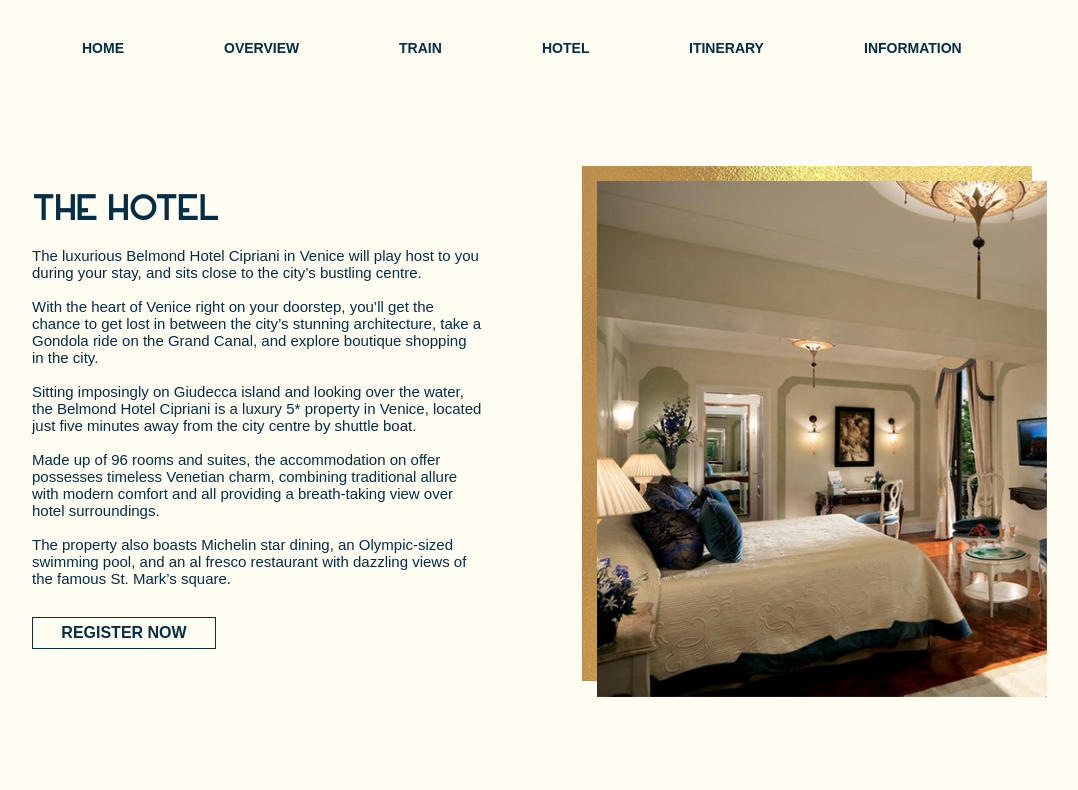
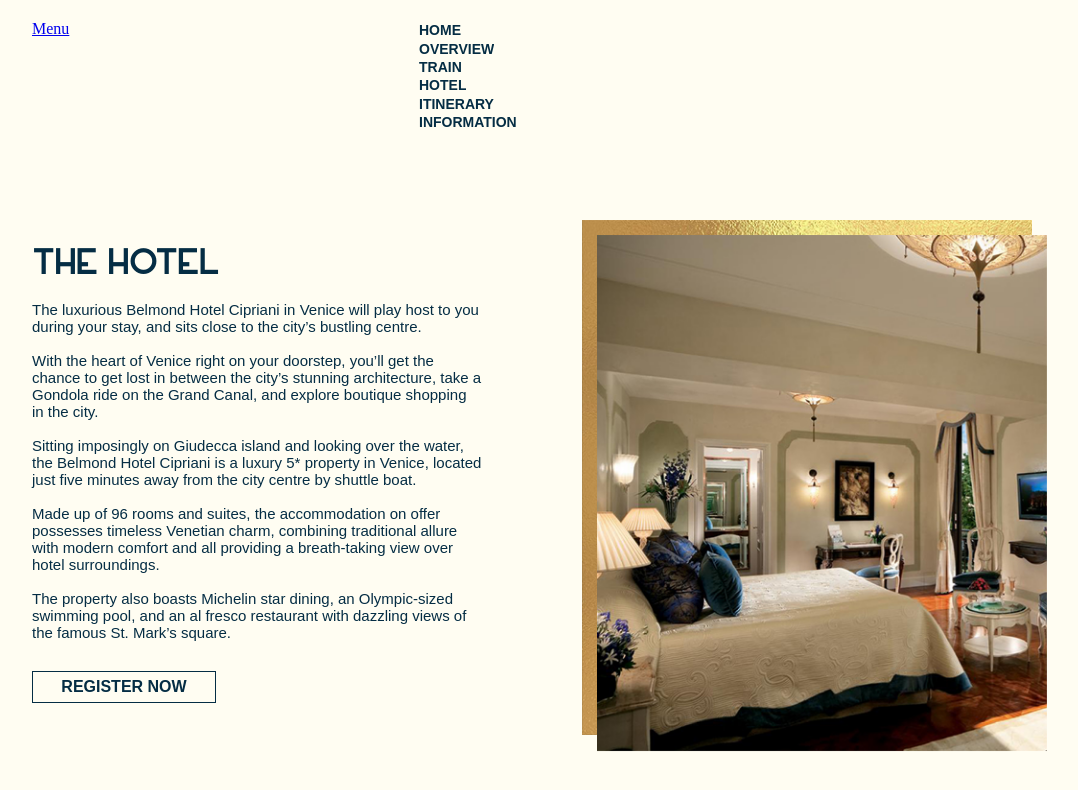
Before and after one commit to hduffin1/mkmorientexpress, a plain HTML site: page hotel.html in a window 1280 px wide. Shown: the whole page, without its empty margins (108-1186 px from the left). Drawn offline with Linux system fonts and the light colour scheme; a web font is replaced by a local one.

Commit message:
edit nav.

```diff
--- a/index.html
+++ b/index.html
@@ -9,15 +9,13 @@
     <link rel="stylesheet" type="text/css" href="sass/animate.min.css">
     <link rel="stylesheet" type="text/css" href="sass/media-queries.css">
     <link rel="stylesheet" href="https://use.typekit.net/iol0ecs.css">
-    <script>(function(H){H.className=H.className+="js"})(document.documentElement)</script>
 </head>
 
 <body>
   <div class="container">
-      <header class="header animated fadeInUp">
+    <header class="header animated fadeInUp">
           <nav class="nav flex">
-            <a class="skip" href="#menu">Menu</a>
-              <ul id="menu">
+              <ul>
                   <li><a href="index.html" class=" hvr-underline-from-center">Home</a></li>
                   <li><a href="overview.html" class=" hvr-underline-from-center">Overview</a></li>
                   <li><a href="train.html" class=" hvr-underline-from-center">Train</a></li>
@@ -27,19 +25,20 @@
               </ul>
           </nav>
       </header>
+  </div>
 
+  <div class="container">
       <div class="landing-holder">
           <img src="images/landing-page-anim.svg" alt="landing page animation">
           <div class="copy-holder animated fadeIn">
               <h1>You're Invited</h1>
               <p>To join us on a once-in-a-lifetime journey aboard the world-famous Venice Simplon Orient Express to Venice.</p>
               <h2>28 June - 1 July 2020</h2>
-              <div class="reg-btn"><a href="http://rsvp.mkmorientexpress.co.uk/"><h3>Click here to RSVP</h3></a></div>
+              <div class="reg-btn"><a href="http://rsvp.mkmorientexpress.co.uk/"><h3>Click here to Register</h3></a></div>
           </div>
       </div>
   </div>
   <script type="text/javascript" src="js/jquery-1.4.1.min.js"></script>
   <script type="text/javascript" src="js/custom.js"></script>
-  <script type="text/javascript" src="js/nav.js"></script>
 </body>
 </html>
--- a/sass/layout.scss
+++ b/sass/layout.scss
@@ -23,6 +23,7 @@
         text-transform: uppercase;
         margin: 0 auto;
         width: 25%;
+        z-index: 200000;
         background: -webkit-linear-gradient(transparent, transparent),
         url(../images/gold.jpg) repeat;
         background: -o-linear-gradient(transparent, transparent);
--- a/sass/media-queries.css
+++ b/sass/media-queries.css
@@ -1,27 +1,3 @@
-/* On screens larger than **, remove the menu link and display all menu items */
-@media screen and (min-width: 900px) {
-      .js .nav ul {
-        width: 100%;
-        overflow: auto;
-        max-height: inherit;
-        position: static;
-        display: flex;
-        justify-content: flex-start;
-        background-color: transparent;
-      }
-      .js .nav li {
-        text-align: left;
-        display: inline-block;
-        border-top: 0;
-      }
-      .js .nav li:last-child {
-        border: 0;
-      }
-      .js .nav .skip {
-        display: none;
-        visibility: hidden;
-      }
-    }
 
 /* Extra small devices (phones, 600px and down) */
 @media only screen and (max-width: 600px) {
@@ -35,7 +11,8 @@
     }
 
     .js .nav li {
-      padding: 0;
+      margin-top: 20px;
+      text-align: center;
     }
 
     .flex-page {
--- a/sass/nav.scss
+++ b/sass/nav.scss
@@ -2,9 +2,9 @@
     header {
         margin: 0;
         margin-top: 20px;
-        z-index: 200000;
         background-color: $cream;
         animation-delay: 5.5s;
+        position: static;
     }
 
     .header-static {
@@ -47,11 +47,12 @@
     .nav ul {
       margin: 0;
       padding: 0;
-      list-style-type: none;
+      display: inline-block;
 
       li {
         justify-content: space-between;
-        padding: 0 30px;
+        padding: 0 350px;
+        display: inline-block;
       }
 
       a {
@@ -67,80 +68,3 @@
         }
       }
     }
-
-/* Style the menu link */
-    .js .nav .skip {
-      font-family: interstate, sans-serif;
-      font-weight: 700;
-      font-size: 14px;
-      text-transform: uppercase;
-      position: absolute;
-      right: 30px;
-      overflow: hidden;
-      width: 50px;
-      height: 2.5em;
-      text-align: center;
-      line-height: 2.5em;
-      text-transform: uppercase;
-      text-decoration: none;
-          &:hover {
-              transition: .4s;
-          }
-    }
-
-
-    /* Hide and position the closed .nav ul */
-    .js .nav ul {
-      z-index: 1000000;
-      max-height: 0;
-      overflow: hidden;
-      position: absolute;
-      right: 1em;
-      top: 3.5em;
-      transition: max-height 1s ease-out;
-    }
-
-    /* Style the list items to appear under the menu link */
-    .js nav li {
-
-      text-align: right;
-      background-color: $cream;
-    }
-
-    /* Style the list item links for ease of touch on small screens */
-    .js nav li a {
-      padding: 20px;
-      display: block;
-      background-color: $cream;
-    }
-
-    /* Give the .nav ul a height when it's been opened, i.e. make it show */
-    .js .nav ul.open {
-    max-height: 70em;
-    }
-
-    /* On screens larger than 1200px, remove the menu link and display all menu items */
-    @media screen and (min-width: 1200px) {
-      .js .nav ul {
-        width: 100%;
-        overflow: auto;
-        max-height: inherit;
-        position: static;
-        display: flex;
-        justify-content: flex-start;
-        background-color: transparent;
-      }
-      .js .nav li {
-        text-align: left;
-        display: inline-block;
-        border-top: 0;
-      }
-      .js .nav li:last-child {
-        border: 0;
-      }
-      .js .nav .skip {
-        display: none;
-        visibility: hidden;
-      }
-    }
-/* Style the menu link end */
--- a/sass/styles.scss
+++ b/sass/styles.scss
@@ -28,7 +28,7 @@ body {
 .landing-holder {
     margin-top: 20px;
     position: relative;
-    z-index: -1000000;
+
     img {
         max-height: 800px;
         margin-left: auto;
```
Also changed, not shown: sass/css.css, 1 other file.
